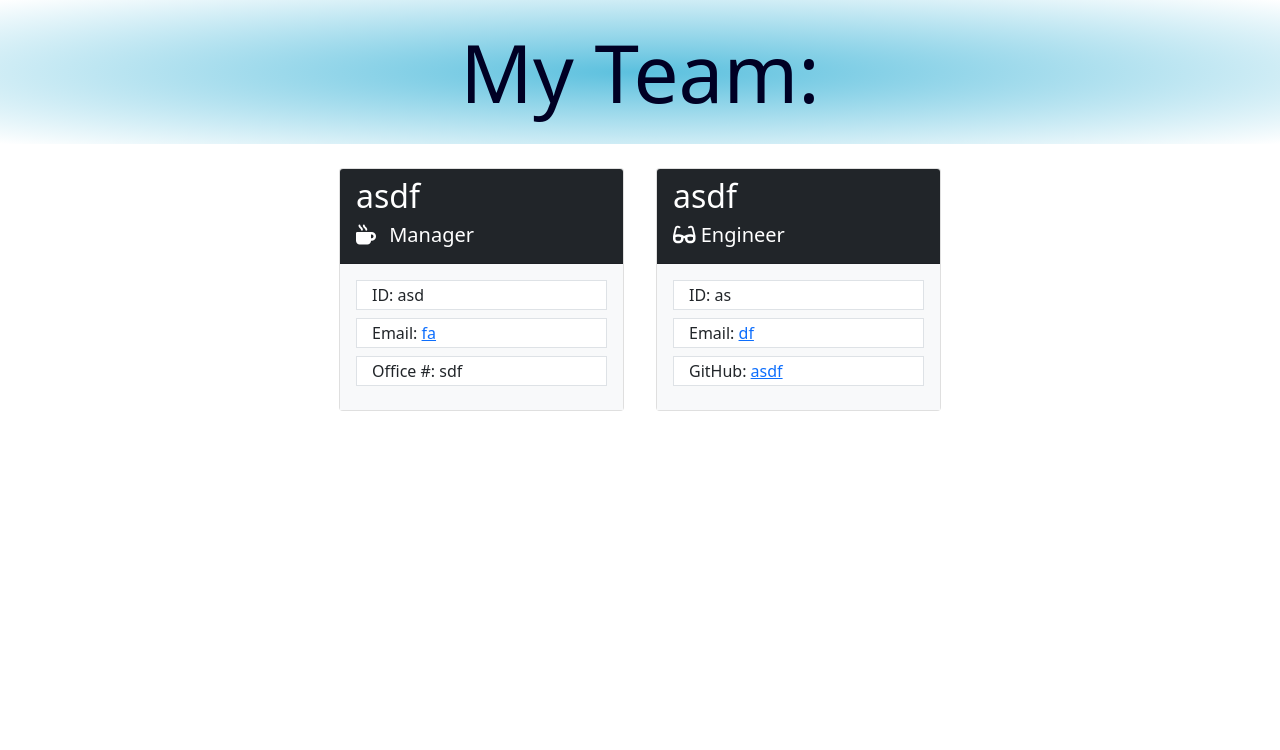
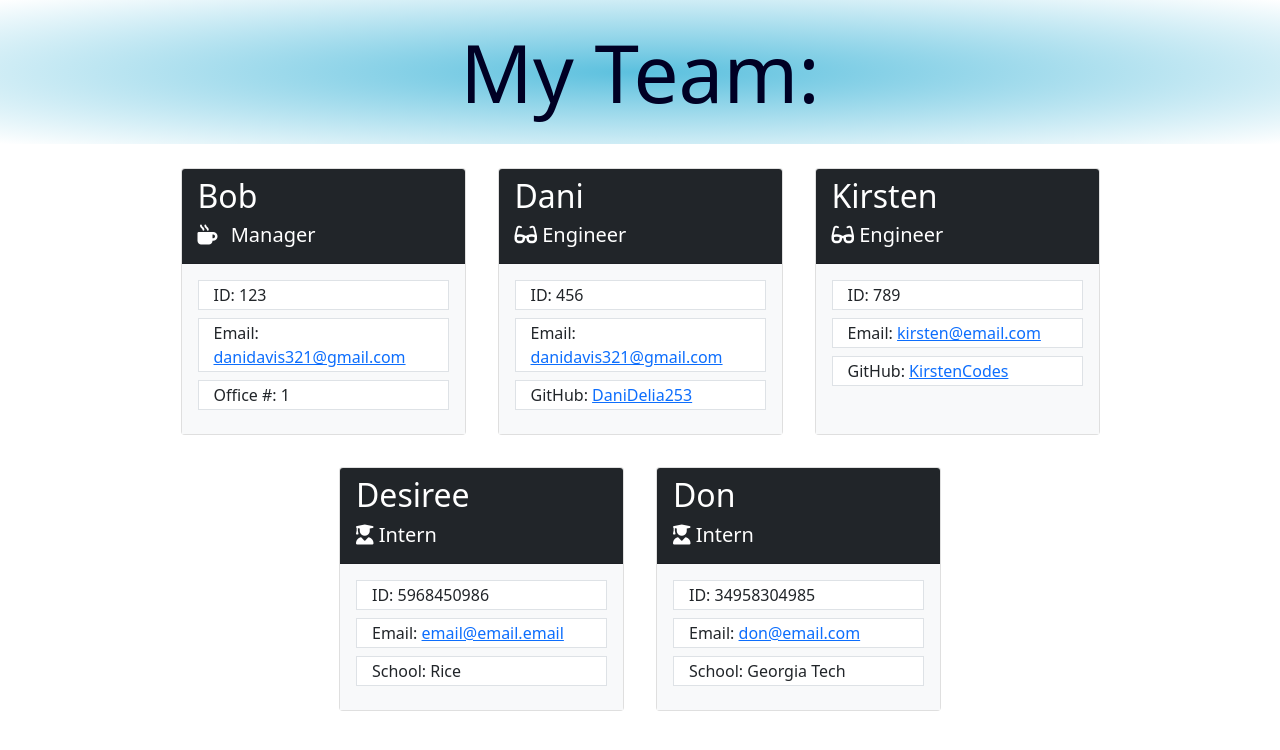
Before and after one commit to DaniDelia253/team-profile-generator, a website: page dist/index.html in a window 1280 px wide. Drawn offline with nearby package versions, Linux system fonts and the light colour scheme.

```diff
--- a/dist/index.html
+++ b/dist/index.html
@@ -20,36 +20,90 @@
 
             <div class="card col-10 col-md-3 m-3" id="card-background">
                 <div class="card-header bg-dark">
-                    <p class="h2">asdf</p>
+                    <p class="h2">Bob</p>
                     <p class="h5"> <i class="fas fa-mug-hot pe-2"></i> Manager</p>
                 </div>
                 <div class="card-body bg-light">
                     <div class="border mb-2" id="employeeInfo">
-                        <p>ID: asd</p>
+                        <p>ID: 123</p>
                     </div>
                     <div class="border mb-2" id="employeeInfo">
-                    <p>Email: <a href = "mailto: fa">fa</a></p>
+                    <p>Email: <a href = "mailto: danidavis321@gmail.com">danidavis321@gmail.com</a></p>
                     </div>
                     <div class="border mb-2" id="employeeInfo">
-                        <p>Office #: sdf</p>
+                        <p>Office #: 1</p>
                     </div>
                 </div>
             </div>
 
                 <div class="card col-10 col-md-3 m-3" id="card-background">
                     <div class="card-header bg-dark">
-                        <p class="h2">asdf</p>
+                        <p class="h2">Dani</p>
                         <p class="h5"> <i class="fas fa-glasses"></i> Engineer</p>
                     </div>
                     <div class="card-body bg-light">
                         <div class="border mb-2" id="employeeInfo">
-                            <p>ID: as</p>
+                            <p>ID: 456</p>
                         </div>
                         <div class="border mb-2" id="employeeInfo">
-                            <p>Email: <a href = "mailto: df">df</a></p>
+                            <p>Email: <a href = "mailto: danidavis321@gmail.com">danidavis321@gmail.com</a></p>
                         </div>
                         <div class="border mb-2" id="employeeInfo">
-                            <p>GitHub: <a href="https://github.com/asdf" target="_blank" >asdf</a></p>
+                            <p>GitHub: <a href="https://github.com/DaniDelia253" target="_blank" >DaniDelia253</a></p>
+                        </div>
+                    </div>
+                </div>
+
+                <div class="card col-10 col-md-3 m-3" id="card-background">
+                    <div class="card-header bg-dark">
+                        <p class="h2">Kirsten</p>
+                        <p class="h5"> <i class="fas fa-glasses"></i> Engineer</p>
+                    </div>
+                    <div class="card-body bg-light">
+                        <div class="border mb-2" id="employeeInfo">
+                            <p>ID: 789</p>
+                        </div>
+                        <div class="border mb-2" id="employeeInfo">
+                            <p>Email: <a href = "mailto: kirsten@email.com">kirsten@email.com</a></p>
+                        </div>
+                        <div class="border mb-2" id="employeeInfo">
+                            <p>GitHub: <a href="https://github.com/KirstenCodes" target="_blank" >KirstenCodes</a></p>
+                        </div>
+                    </div>
+                </div>
+
+                <div class="card col-10 col-md-3 m-3" id="card-background">
+                    <div class="card-header bg-dark">
+                        <p class="h2">Desiree</p>
+                        <p class="h5"> <i class="fas fa-user-graduate"></i> Intern</p>
+                    </div>
+                    <div class="card-body bg-light">
+                        <div class="border mb-2" id="employeeInfo">
+                            <p>ID: 5968450986</p>
+                        </div>
+                        <div class="border mb-2" id="employeeInfo">
+                            <p>Email: <a href = "mailto: email@email.email">email@email.email</a></p>
+                        </div>
+                        <div class="border mb-2" id="employeeInfo">
+                            <p>School: Rice</p>
+                        </div>
+                    </div>
+                </div>
+
+                <div class="card col-10 col-md-3 m-3" id="card-background">
+                    <div class="card-header bg-dark">
+                        <p class="h2">Don</p>
+                        <p class="h5"> <i class="fas fa-user-graduate"></i> Intern</p>
+                    </div>
+                    <div class="card-body bg-light">
+                        <div class="border mb-2" id="employeeInfo">
+                            <p>ID: 34958304985</p>
+                        </div>
+                        <div class="border mb-2" id="employeeInfo">
+                            <p>Email: <a href = "mailto: don@email.com">don@email.com</a></p>
+                        </div>
+                        <div class="border mb-2" id="employeeInfo">
+                            <p>School: Georgia Tech</p>
                         </div>
                     </div>
                 </div>
```
Also changed, not shown: README.md.
